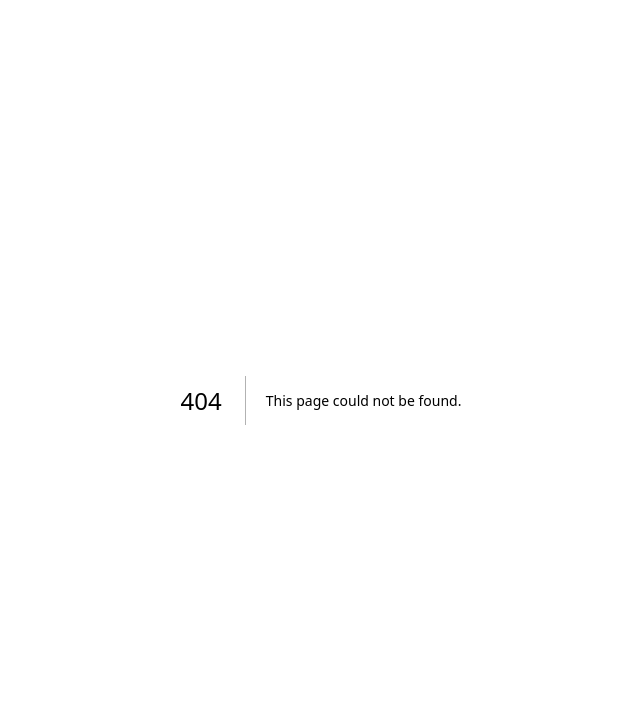
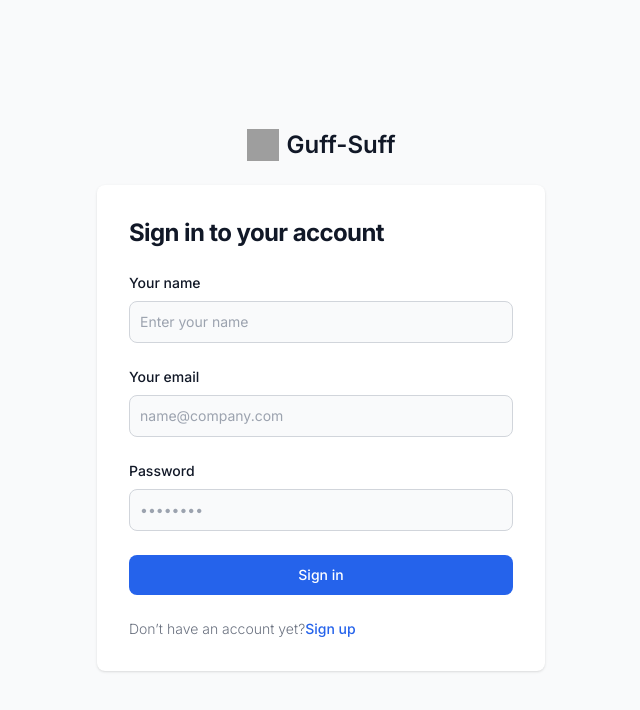
Before and after one commit to ManishThulung/chat-frontend, a Next.js app: page /sign-in in a window 1280 px wide. Before the commit this address had no page. Shown: the top 710 px of the page, without its empty margins (319-959 px from the left). Built offline with nearby package versions, Linux system fonts and the light colour scheme; grey boxes are pictures that could not be loaded.

Commit message:
auth setup

```diff
--- /dev/null
+++ b/app/(home)/page.tsx
@@ -0,0 +1,18 @@
+"use client";
+import { redirect } from "next/navigation";
+import { useEffect } from "react";
+
+const SetupPage = () => {
+  useEffect(() => {
+    const accessToken = localStorage.getItem("accessToken");
+    if (accessToken) {
+      redirect("/chat");
+    } else {
+      redirect("/sign-in");
+    }
+  }, []);
+
+  return null;
+};
+
+export default SetupPage;
--- a/app/(login)/layout.tsx
+++ /dev/null
@@ -1,16 +0,0 @@
-export const metadata = {
-  title: 'Next.js',
-  description: 'Generated by Next.js',
-}
-
-export default function RootLayout({
-  children,
-}: {
-  children: React.ReactNode
-}) {
-  return (
-    <html lang="en">
-      <body>{children}</body>
-    </html>
-  )
-}
--- a/app/(login)/login/page.tsx
+++ /dev/null
@@ -1,9 +0,0 @@
-import React from 'react'
-
-const Login = () => {
-  return (
-    <div>Login</div>
-  )
-}
-
-export default Login
--- a/app/(main)/(routes)/chat/[id]/page.tsx
+++ b/app/(login)/sign-in/page.tsx
@@ -1,7 +1,8 @@
 import React from "react";
+import SignIn from "@/components/auth/SignIn";
 
 const page = () => {
-  return <div>chat with me</div>;
+  return <SignIn />;
 };
 
 export default page;
--- /dev/null
+++ b/app/(login)/sign-up/page.tsx
@@ -0,0 +1,7 @@
+import SignUp from "@/components/auth/SignUp";
+
+const page = () => {
+  return <SignUp />;
+};
+
+export default page;
--- /dev/null
+++ b/app/(main)/(routes)/chat/layout.tsx
@@ -0,0 +1,16 @@
+import Sidebar from "@/components/sidebar/Sidebar";
+
+export default function layout({
+  children,
+}: Readonly<{
+  children: React.ReactNode;
+}>) {
+  return (
+    <div className="flex">
+      <div className="w-[256px] h-[85vh]">
+        <Sidebar />
+      </div>
+      <main className="w-full">{children}</main>
+    </div>
+  );
+}
--- a/app/(main)/(routes)/layout.tsx
+++ b/app/(main)/(routes)/layout.tsx
@@ -1,4 +1,4 @@
-import Sidebar from "@/components/sidebar/Sidebar";
+import Header from "@/components/header/Header";
 
 export default function layout({
   children,
@@ -6,11 +6,9 @@ export default function layout({
   children: React.ReactNode;
 }>) {
   return (
-    <div className="flex">
-      <div className="w-[256px] h-[85vh]">
-        <Sidebar />
-      </div>
-      <main className="w-full">{children}</main>
+    <div>
+      <Header />
+      {children}
     </div>
   );
 }
--- a/app/(main)/layout.tsx
+++ /dev/null
@@ -1,14 +0,0 @@
-import Header from "@/components/header/Header";
-
-export default function layout({
-  children,
-}: Readonly<{
-  children: React.ReactNode;
-}>) {
-  return (
-    <div>
-      <Header />
-      {children}
-    </div>
-  );
-}
--- /dev/null
+++ b/components/auth/SignIn.tsx
@@ -0,0 +1,152 @@
+"use client";
+import Image from "next/image";
+import Link from "next/link";
+import { useState } from "react";
+
+interface UserType {
+  name: string;
+  email: string;
+  password: string;
+}
+
+const SignIn = () => {
+  const [user, setUser] = useState<UserType>({
+    name: "",
+    email: "",
+    password: "",
+  });
+
+  const handleChange = (e: React.ChangeEvent<HTMLInputElement>) => {
+    const { name, value } = e.target;
+    setUser((prevUser) => ({
+      ...prevUser,
+      [name]: value,
+    }));
+  };
+
+  const handleSubmit = (e: React.FormEvent<HTMLFormElement>) => {
+    e.preventDefault();
+
+
+  };
+  return (
+    <section className="bg-gray-50 dark:bg-gray-900">
+      <div className="flex flex-col items-center justify-center px-6 py-8 mx-auto md:h-screen lg:py-0">
+        <a
+          href="#"
+          className="flex items-center mb-6 text-2xl font-semibold text-gray-900 dark:text-white"
+        >
+          <Image
+            className="w-8 h-8 mr-2"
+            src="https://flowbite.s3.amazonaws.com/blocks/marketing-ui/logo.svg"
+            alt="logo"
+            height={32}
+            width={32}
+          />
+          Guff-Suff
+        </a>
+        <div className="w-full bg-white rounded-lg shadow dark:border md:mt-0 sm:max-w-md xl:p-0 dark:bg-gray-800 dark:border-gray-700">
+          <div className="p-6 space-y-4 md:space-y-6 sm:p-8">
+            <h1 className="text-xl font-bold leading-tight tracking-tight text-gray-900 md:text-2xl dark:text-white">
+              Sign in to your account
+            </h1>
+            <form className="space-y-4 md:space-y-6" onSubmit={handleSubmit}>
+              <div>
+                <label
+                  htmlFor="name"
+                  className="block mb-2 text-sm font-medium text-gray-900 dark:text-white"
+                >
+                  Your name
+                </label>
+                <input
+                  type="text"
+                  name="name"
+                  id="name"
+                  value={user.name}
+                  onChange={handleChange}
+                  className="bg-gray-50 border border-gray-300 text-gray-900 sm:text-sm rounded-lg focus:ring-primary-600 focus:border-primary-600 block w-full p-2.5 dark:bg-gray-700 dark:border-gray-600 dark:placeholder-gray-400 dark:text-white dark:focus:ring-blue-500 dark:focus:border-blue-500"
+                  placeholder="Enter your name"
+                  required
+                />
+              </div>
+              <div>
+                <label
+                  htmlFor="email"
+                  className="block mb-2 text-sm font-medium text-gray-900 dark:text-white"
+                >
+                  Your email
+                </label>
+                <input
+                  type="email"
+                  name="email"
+                  id="email"
+                  value={user.email}
+                  onChange={handleChange}
+                  className="bg-gray-50 border border-gray-300 text-gray-900 sm:text-sm rounded-lg focus:ring-primary-600 focus:border-primary-600 block w-full p-2.5 dark:bg-gray-700 dark:border-gray-600 dark:placeholder-gray-400 dark:text-white dark:focus:ring-blue-500 dark:focus:border-blue-500"
+                  placeholder="name@company.com"
+                  required
+                />
+              </div>
+              <div>
+                <label
+                  htmlFor="password"
+                  className="block mb-2 text-sm font-medium text-gray-900 dark:text-white"
+                >
+                  Password
+                </label>
+                <input
+                  type="password"
+                  name="password"
+                  id="password"
+                  value={user.password}
+                  onChange={handleChange}
+                  placeholder="••••••••"
+                  className="bg-gray-50 border border-gray-300 text-gray-900 sm:text-sm rounded-lg focus:ring-primary-600 focus:border-primary-600 block w-full p-2.5 dark:bg-gray-700 dark:border-gray-600 dark:placeholder-gray-400 dark:text-white dark:focus:ring-blue-500 dark:focus:border-blue-500"
+                  required
+                />
+              </div>
+              {/* <div className="flex items-center justify-between">
+                <div className="flex items-start">
+                  <div className="flex items-center h-5">
+                    <input
+                      id="remember"
+                      aria-describedby="remember"
+                      type="checkbox"
+                      className="w-4 h-4 border border-gray-300 rounded bg-gray-50 focus:ring-3 focus:ring-primary-300 dark:bg-gray-700 dark:border-gray-600 dark:focus:ring-primary-600 dark:ring-offset-gray-800"
+                      required
+                    />
+                  </div>
+                  <div className="ml-3 text-sm">
+                    <label
+                      htmlFor="remember"
+                      className="text-gray-500 dark:text-gray-300"
+                    >
+                      Remember me
+                    </label>
+                  </div>
+                </div>
+              </div> */}
+              <button
+                type="submit"
+                className="w-full text-white bg-primary-600 hover:bg-primary-700 focus:ring-4 focus:outline-none focus:ring-primary-300 font-medium rounded-lg text-sm px-5 py-2.5 text-center dark:bg-primary-600 dark:hover:bg-primary-700 dark:focus:ring-primary-800"
+              >
+                Sign in
+              </button>
+              <p className="text-sm font-light text-gray-500 dark:text-gray-400">
+                Don’t have an account yet?
+                <Link
+                  href="/sign-up"
+                  className="font-medium text-primary-600 hover:underline dark:text-primary-500"
+                >
+                  Sign up
+                </Link>
+              </p>
+            </form>
+          </div>
+        </div>
+      </div>
+    </section>
+  );
+};
+
+export default SignIn;
--- a/components/login/Login.tsx
+++ b/components/auth/SignUp.tsx
@@ -1,6 +1,29 @@
-import React from "react";
+"use client";
+import Image from "next/image";
+import React, { useState } from "react";
 
-const Login = () => {
+interface UserType {
+  email: string;
+  password: string;
+}
+
+const SignUp = () => {
+  const [user, setUser] = useState<UserType>({
+    email: "",
+    password: "",
+  });
+
+  const handleChange = (e: React.ChangeEvent<HTMLInputElement>) => {
+    const { name, value } = e.target;
+    setUser((prevUser) => ({
+      ...prevUser,
+      [name]: value,
+    }));
+  };
+
+  const handleSubmit = (e: React.FormEvent<HTMLFormElement>) => {
+    e.preventDefault();
+  };
   return (
     <section className="bg-gray-50 dark:bg-gray-900">
       <div className="flex flex-col items-center justify-center px-6 py-8 mx-auto md:h-screen lg:py-0">
@@ -8,19 +31,21 @@ const Login = () => {
           href="#"
           className="flex items-center mb-6 text-2xl font-semibold text-gray-900 dark:text-white"
         >
-          <img
+          <Image
             className="w-8 h-8 mr-2"
             src="https://flowbite.s3.amazonaws.com/blocks/marketing-ui/logo.svg"
             alt="logo"
+            height={32}
+            width={32}
           />
           Guff-Suff
         </a>
         <div className="w-full bg-white rounded-lg shadow dark:border md:mt-0 sm:max-w-md xl:p-0 dark:bg-gray-800 dark:border-gray-700">
           <div className="p-6 space-y-4 md:space-y-6 sm:p-8">
             <h1 className="text-xl font-bold leading-tight tracking-tight text-gray-900 md:text-2xl dark:text-white">
-              Sign in to your account
+              Sign up to your account
             </h1>
-            <form className="space-y-4 md:space-y-6" action="#">
+            <form className="space-y-4 md:space-y-6" onSubmit={handleSubmit}>
               <div>
                 <label
                   htmlFor="email"
@@ -32,6 +57,8 @@ const Login = () => {
                   type="email"
                   name="email"
                   id="email"
+                  value={user.email}
+                  onChange={handleChange}
                   className="bg-gray-50 border border-gray-300 text-gray-900 sm:text-sm rounded-lg focus:ring-primary-600 focus:border-primary-600 block w-full p-2.5 dark:bg-gray-700 dark:border-gray-600 dark:placeholder-gray-400 dark:text-white dark:focus:ring-blue-500 dark:focus:border-blue-500"
                   placeholder="name@company.com"
                   required
@@ -48,31 +75,12 @@ const Login = () => {
                   type="password"
                   name="password"
                   id="password"
+                  value={user.email}
+                  onChange={handleChange}
                   placeholder="••••••••"
                   className="bg-gray-50 border border-gray-300 text-gray-900 sm:text-sm rounded-lg focus:ring-primary-600 focus:border-primary-600 block w-full p-2.5 dark:bg-gray-700 dark:border-gray-600 dark:placeholder-gray-400 dark:text-white dark:focus:ring-blue-500 dark:focus:border-blue-500"
                   required
                 />
-              </div>
-              <div className="flex items-center justify-between">
-                <div className="flex items-start">
-                  <div className="flex items-center h-5">
-                    <input
-                      id="remember"
-                      aria-describedby="remember"
-                      type="checkbox"
-                      className="w-4 h-4 border border-gray-300 rounded bg-gray-50 focus:ring-3 focus:ring-primary-300 dark:bg-gray-700 dark:border-gray-600 dark:focus:ring-primary-600 dark:ring-offset-gray-800"
-                      required
-                    />
-                  </div>
-                  <div className="ml-3 text-sm">
-                    <label
-                      htmlFor="remember"
-                      className="text-gray-500 dark:text-gray-300"
-                    >
-                      Remember me
-                    </label>
-                  </div>
-                </div>
               </div>
               <button
                 type="submit"
@@ -97,4 +105,4 @@ const Login = () => {
   );
 };
 
-export default Login;
+export default SignUp;
```
Also changed, not shown: app/(main)/(routes)/chat/page.tsx (renamed from app/(main)/(routes)/page.tsx).
